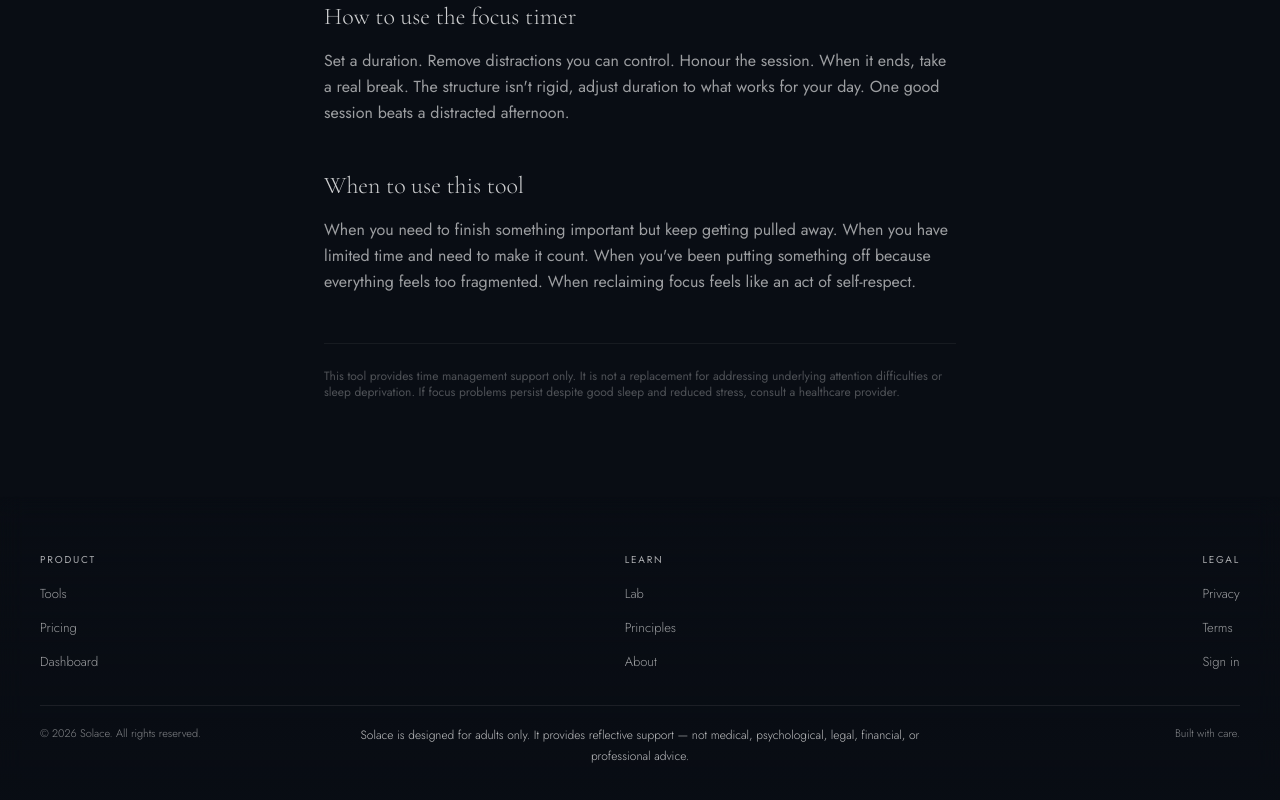
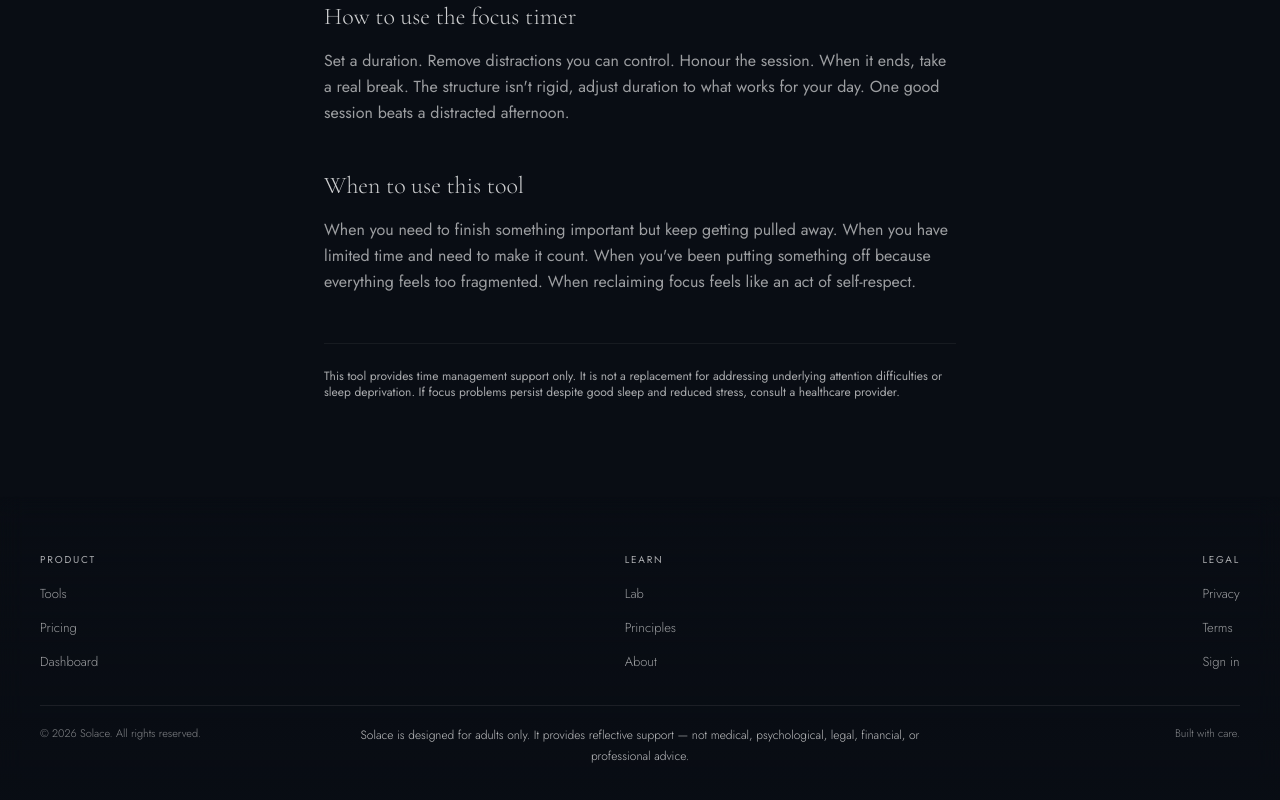
Before and after one commit to salsotk1973/solace, a Next.js app: page /focus in a window 1280 px wide. Shown: the part 2076-2876 px from the top of the page. Built offline with nearby package versions, Linux system fonts and the light colour scheme; no server answers.

Commit message:
Fix: raise all low-opacity functional text to minimum 0.65

```diff
--- a/components/ToolSeoContent.tsx
+++ b/components/ToolSeoContent.tsx
@@ -46,7 +46,7 @@ export function SeoH2({ children }: { children: ReactNode }) {
 export function SeoDisclaimer({ children }: { children: ReactNode }) {
   return (
     <p
-      className="mt-12 border-t pt-6 text-xs text-white/28"
+      className="mt-12 border-t pt-6 text-xs text-white/65"
       style={{ borderColor: "rgba(255,255,255,0.06)" }}
     >
       {children}
```
